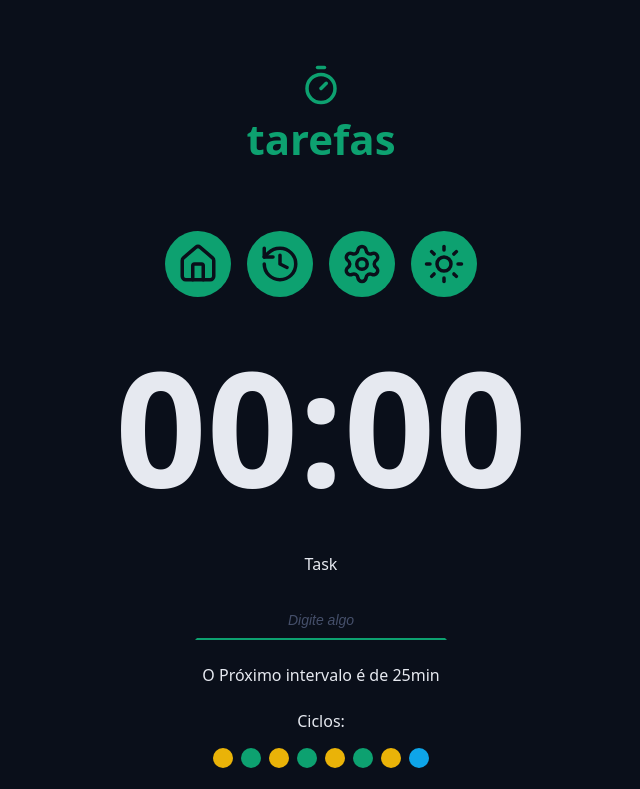
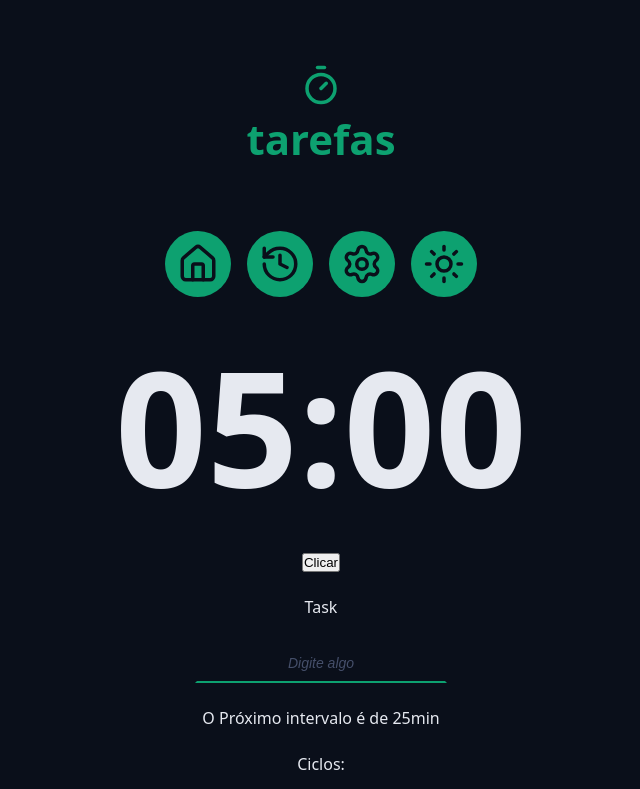
Before and after one commit to NetoResende/pomodoro-time, a React (Vite) app: page / in a window 1280 px wide. Shown: the top 789 px of the page, without its empty margins (319-959 px from the left). Built offline with nearby package versions, Linux system fonts and the light colour scheme.

Commit message:
Movendo o estado real para dentro do Contexto e testando o useContext + useState nos componentes

```diff
--- a/src/App.tsx
+++ b/src/App.tsx
@@ -1,7 +1,7 @@
 import { Home } from "./pages/home/index.tsx";
 import { useState } from "react";
 import type { TaskStateModel } from "./models/taskStateModel.ts";
-import { TaskContext } from "./contexts/taskContext/index.tsx";
+import { TaskContextProvider } from "./contexts/taskContext/index.tsx";
 
 import "./styles/theme.css";
 import "./styles/global.css";
@@ -20,11 +20,9 @@ const initialState: TaskStateModel = {
 }
 
 export function App() {
-  const [ state, setState ] = useState(initialState);
-
   return (
-    <TaskContext.Provider value={{chave1:123456789}}>
+    <TaskContextProvider>
       <Home />
-    </TaskContext.Provider>
+    </TaskContextProvider>
   );
 }
--- a/src/component/countDown/index.tsx
+++ b/src/component/countDown/index.tsx
@@ -1,10 +1,11 @@
-import { useContext } from 'react';
+
 import styles from './styles.module.css';
-import { TaskContext } from '../../contexts/taskContext';
+import { useTaskContext } from '../../contexts/taskContext';
 
 export function CountDown(){
-    const taskContex = useContext(TaskContext)
-    console.log('teste', taskContex);
+    const {state} = useTaskContext();
 
-    return <h1 className={styles.container}>00:00</h1>
+    const {formattedsecondsRemaining} = state;
+
+    return <h1 className={styles.container}>{formattedsecondsRemaining}</h1>
 }
--- a/src/component/mainForm/index.tsx
+++ b/src/component/mainForm/index.tsx
@@ -2,11 +2,29 @@ import { PlayCircleIcon } from "lucide-react";
 import { Cycles } from "../cycles";
 import { DefaultButton } from "../defaultButton";
 import { DefaultInput } from "../defaultInput";
+import { useTaskContext } from "../../contexts/taskContext";
 
 export function MainForm(){
+  const {state,setState} = useTaskContext()
+  const {workTime} = state.config;
+
+  function handlerButton(){
+    setState(prevState => {
+      return {
+        ...prevState,
+        formattedsecondsRemaining: "46:15",
+        config: {
+          ...prevState.config,
+          workTime: 35,
+        }
+      }
+    })
+  }
 
   return (
     <form  className="form">
+
+        <button onClick={handlerButton} type="button">Clicar</button>
 
           <div className="formrow">
             <DefaultInput
@@ -17,7 +35,7 @@ export function MainForm(){
             />
           </div>
           <div className="formrow">
-            <p>O Próximo intervalo é de 25min</p>
+            <p>O Próximo intervalo é de {workTime}min</p>
           </div>
           <div className="formrow">
             <Cycles/>
--- a/src/contexts/taskContext/index.tsx
+++ b/src/contexts/taskContext/index.tsx
@@ -1,5 +1,46 @@
-import { createContext } from "react";
+import { createContext, useContext, useState } from "react";
+import type { TaskStateModel } from "../../models/taskStateModel";
 
-export const TaskContext = createContext({
-  chave: '123456'
-})
+const initialState: TaskStateModel = {
+  tasks: [],
+  secondsRemaining: 0,
+  formattedsecondsRemaining: "05:00",
+  activeTask: null,
+  currentCycle: 0,
+  config: {
+    workTime: 25,
+    workBreakTime: 5,
+    workLongBreakTime: 15,
+  },
+};
+
+type TaskContextProps = {
+  state: TaskStateModel;
+  setState: React.Dispatch<React.SetStateAction<TaskStateModel>>;
+};
+
+const initialContextValue = {
+  state: initialState,
+  setState: () => {},
+}
+export const TaskContext = createContext<TaskContextProps>(initialContextValue);
+
+
+
+type TaskContextPoviderProps = {
+  children: React.ReactNode;
+};
+
+export function TaskContextProvider({ children }: TaskContextPoviderProps) {
+  const [ state, setState ] = useState(initialState);
+
+  return (
+    <TaskContext.Provider value={{state, setState}}>
+      {children}
+    </TaskContext.Provider>
+  );
+}
+
+export function useTaskContext(){
+  return useContext(TaskContext)
+}
```
